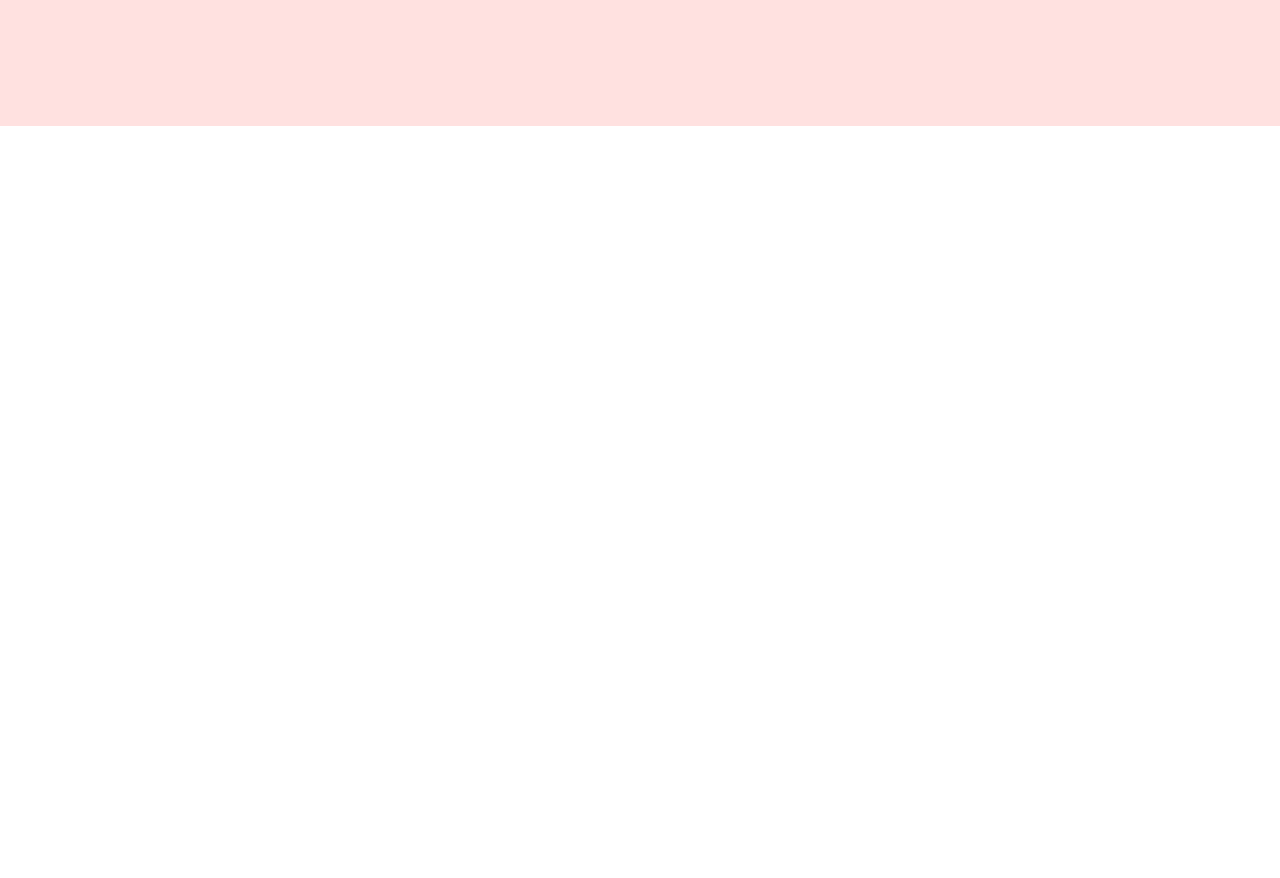
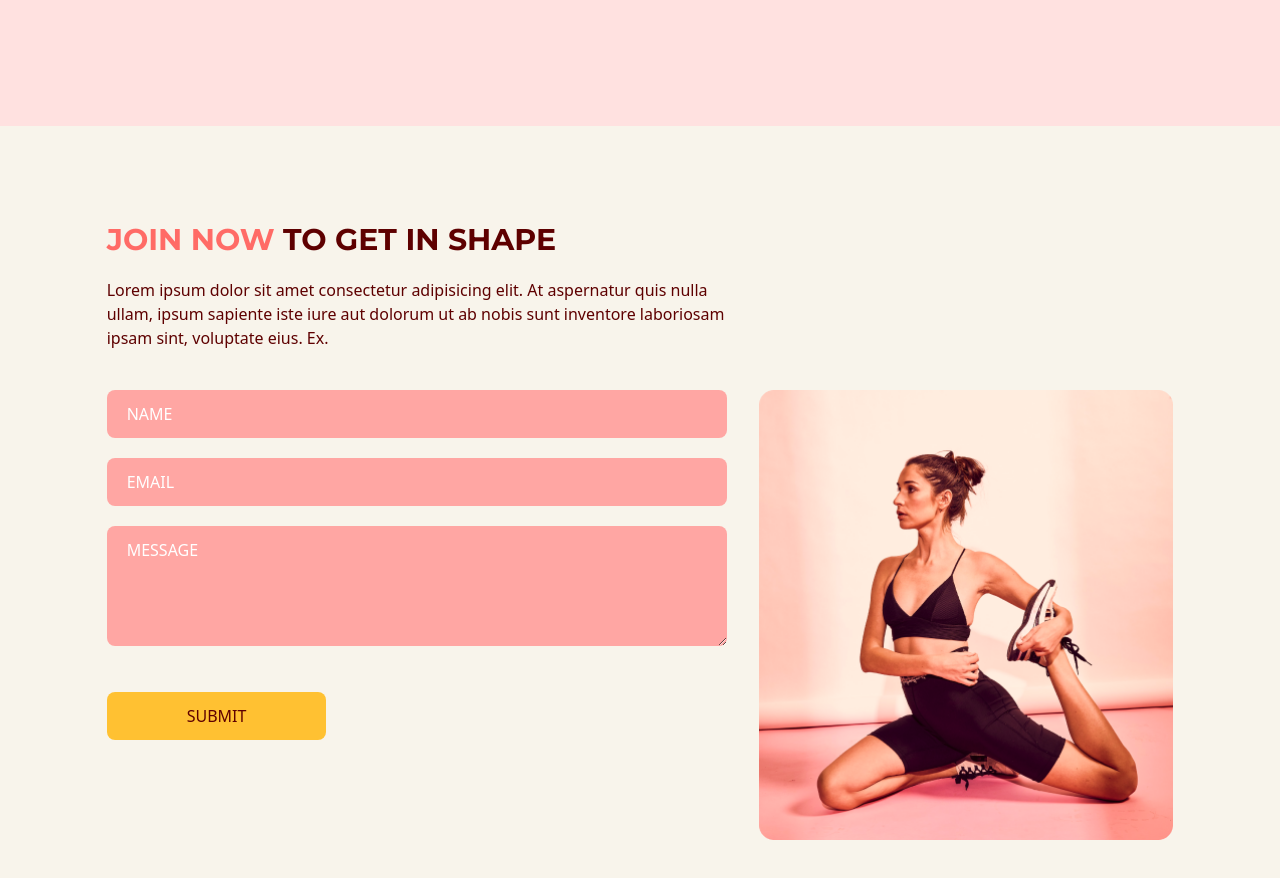
Before and after one commit to yschristian/c_gym, a React (Vite) app: page / in a window 1280 px wide. Shown: the part 3060-3938 px from the top of the page. Before the commit the page ends 3186 px from the top, so only its background shows below. Built offline with nearby package versions, Linux system fonts and the light colour scheme.

Commit message:
contact us done

```diff
--- a/package.json
+++ b/package.json
@@ -13,7 +13,8 @@
     "framer-motion": "^8.3.3",
     "react": "^18.2.0",
     "react-anchor-link-smooth-scroll": "^1.0.12",
-    "react-dom": "^18.2.0"
+    "react-dom": "^18.2.0",
+    "react-hook-form": "^7.42.1"
   },
   "devDependencies": {
     "@types/node": "^18.11.18",
--- a/src/App.tsx
+++ b/src/App.tsx
@@ -4,6 +4,7 @@
 import Home from "@/scenes/home"
 import Benefits from "@/scenes/benefits"
 import OurClasses from "./scenes/ourClases"
+import ContactUs from "./scenes/ContactUs"
 
 function App() {
   const [selectedPage, setSelectedPage] = useState<SelectedPage>(
@@ -32,6 +33,7 @@
       <Home setSelectedPage={setSelectedPage}/>
       <Benefits setSelectedPage={setSelectedPage}/>
       <OurClasses setSelectedPage={setSelectedPage}/>
+      <ContactUs setSelectedPage={setSelectedPage}/>
     </div>
   )
 }
--- /dev/null
+++ b/src/scenes/ContactUs/index.tsx
@@ -0,0 +1,162 @@
+import { SelectedPage } from '@/shared/types'
+import { motion } from 'framer-motion'
+import ContactUsPageGraphic from "@/assets/ContactUsPageGraphic.png"
+import HText from '@/shared/HText'
+import { useForm } from 'react-hook-form'
+
+type Props = {
+    setSelectedPage: (value: SelectedPage) => void
+}
+
+const ContactUs = ({ setSelectedPage }: Props) => {
+    const inputStyles = `mb-5 w-full rounded-lg bg-primary-300 px-5 py-3 placeholder-white`
+    const {
+        register,
+        trigger,
+        formState: { errors }
+    } = useForm();
+
+    const onSubmit = async (e: any) => {
+        const isValid = await trigger()
+        if (!isValid) {
+            e.preventDefault()
+        }
+    }
+    return (
+        <section id="contactus" className="mx-auto w-5/6 pt-24 pb-32">
+            <motion.div
+                onViewportEnter={() => setSelectedPage(SelectedPage.ContactUs)}
+            >
+                {/* HEADER */}
+                <motion.div className="md:w-3/5"
+                    initial="hidden"
+                    whileInView="visible"
+                    viewport={{ once: true, amount: 0.5 }}
+                    transition={{ duration: 1 }}
+                    variants={{
+                        hidden: { opacity: 0, x: -50 },
+                        visible: { opacity: 1, x: 0 }
+                    }}
+                >
+                    <HText>
+                        <span className="text-primary-500"> JOIN NOW </span> TO GET IN SHAPE
+                    </HText>
+                    <p className="my-5">
+                        Lorem ipsum dolor sit amet consectetur adipisicing elit. At aspernatur quis nulla ullam, ipsum sapiente iste iure aut dolorum ut ab nobis sunt inventore laboriosam ipsam sint, voluptate eius. Ex.
+                    </p>
+                </motion.div>
+                {/* FORM AND IMAGE */}
+                <div className="mt-10 justify-between gap-8 md:flex">
+                    <motion.div
+                        className="mt-10 basis-3/5 md:mt-0"
+                        initial="hidden"
+                        whileInView="visible"
+                        viewport={{ once: true, amount: 0.5 }}
+                        transition={{ duration: 1 }}
+                        variants={{
+                            hidden: { opacity: 0, y: 50 },
+                            visible: { opacity: 1, y: 0 }
+                        }}
+                    >
+                        {/* FORMSUBMIT */}
+                        <form
+                            target="_blank"
+                            onSubmit={onSubmit}
+                            action="https://formsubmit.co/a7ca2c6b1d44d69214aa63c189e96ef5"
+                            method="POST"
+                        >
+                            <input
+                                className={`${inputStyles}`}
+                                type="text"
+                                placeholder="NAME"
+                                {...register("name", {
+                                    required: true,
+                                    maxLength: 100
+                                })}
+                            />
+                            {errors.name && (
+                                <p className="mt-1 text-primary-500">
+                                    {
+                                        errors.name.type === "required" && "this field is required"
+                                    }
+                                    {
+                                        errors.name.type === "maxLength" && "MaxLength is 100 character"
+                                    }
+                                </p>
+                            )}
+
+                            <input
+                                className={`${inputStyles}`}
+                                type="text"
+                                placeholder="EMAIL"
+                                {...register("email", {
+                                    required: true,
+                                    pattern: /^(([^<>()[\]\\.,;:\s@"]+(\.[^<>()[\]\\.,;:\s@"]+)*)|(".+"))@((\[[0-9]{1,3}\.[0-9]{1,3}\.[0-9]{1,3}\.[0-9]{1,3}\])|(([a-zA-Z\-0-9]+\.)+[a-zA-Z]{2,}))$/
+                                })}
+                            />
+                            {errors.email && (
+                                <p className="mt-1 text-primary-500">
+                                    {
+                                        errors.email.type === "required" && "this field is required"
+                                    }
+                                    {
+                                        errors.email.type === "pattern" && "Invalid Email Address"
+                                    }
+                                </p>
+                            )}
+                            <textarea
+                                className={`${inputStyles}`}
+                                rows={4}
+                                cols={50}
+                                placeholder="MESSAGE"
+                                {...register("message", {
+                                    required: true,
+                                    maxLength: 2000
+                                })}
+                            />
+                            {errors.message && (
+                                <p className="mt-1 text-primary-500">
+                                    {
+                                        errors.message.type === "required" && "this field is required"
+                                    }
+                                    {
+                                        errors.message.type === "maxLength" && "MaxLength is 2000 character"
+                                    }
+                                </p>
+                            )}
+                            <button
+                                type="submit"
+                                className="mt-5 rounded-lg bg-secondary-500 px-20 py-3 transition duration-500 hover:text-white"
+                            >
+                                SUBMIT
+                            </button>
+                        </form>
+                    </motion.div>
+                    <motion.div
+                        className="relative mt-16 basis-2/5 md:mt-0"
+                        initial="hidden"
+                        whileInView="visible"
+                        viewport={{ once: true, amount: 0.5 }}
+                        transition={{ delay:0.2, duration: 1 }}
+                        variants={{
+                            hidden: { opacity: 0, y: 50 },
+                            visible: { opacity: 1, y: 0 }
+                        }}
+                    >
+                        <div
+                            className="md:before:content-evolvetext w-full before:absolute before:-bottom-20 before:-right-10 before:z-[-1]"
+                        >
+                            <img
+                            className="w-full"
+                            alt="ContactUs-Page-Graphic"
+                            src={ContactUsPageGraphic}
+                            />
+                        </div>
+                    </motion.div>
+                </div>
+            </motion.div>
+        </section>
+    )
+}
+
+export default ContactUs
```
Also changed, not shown: 1 other file (tests, documents, lock files or other folders).
